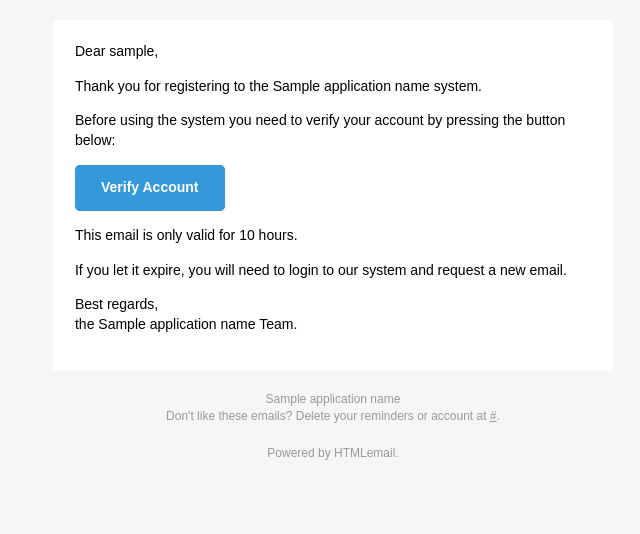
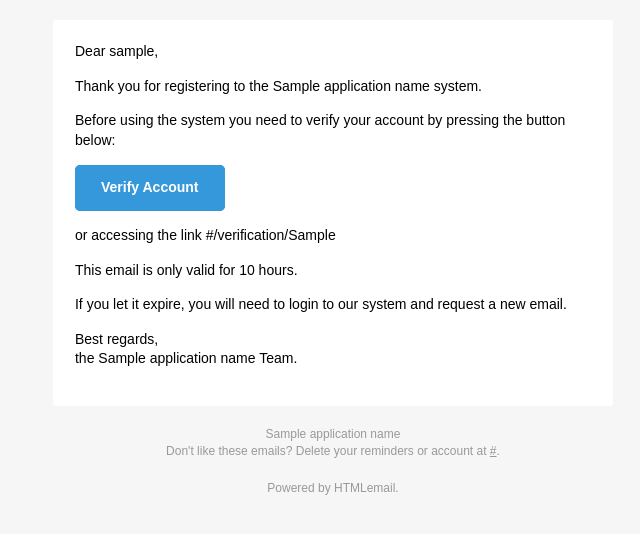
Before and after one commit to correia55/localShowReminder, a Flask app: template templates/verification_email.html in a window 1280 px wide. Shown: the top 534 px of the page, without its empty margins (307-947 px from the left). Run offline with Flask 2, Linux system fonts and the light colour scheme; the template is opened without the code that fills it: most values are stand-ins (such as "Sample title", 1, 10 or a date in 2020); parts of the project's set-up code (start-up, migrations or seed data) failed here and were passed over.

Commit message:
Changed verification_email.html

```diff
--- a/templates/verification_email.html
+++ b/templates/verification_email.html
@@ -15,7 +15,7 @@
     <table border="0" cellpadding="0" cellspacing="0">
     <tbody>
     <tr>
-    <td> <a href="{{ application_link }}/verify?verification_token={{ verification_token }}" target="_blank">Verify Account</a> </td>
+    <td> <a href="{{ application_link }}/verification/{{ verification_token }}" target="_blank">Verify Account</a> </td>
     </tr>
     </tbody>
     </table>
@@ -23,6 +23,7 @@
     </tr>
     </tbody>
     </table>
+    <p>or accessing the link {{ application_link }}/verification/{{ verification_token }}<p>
     <p>This email is only valid for {{ verification_hours }} hours.</p>
     <p>If you let it expire, you will need to login to our system and request a new email.</p>
     <p>Best regards,<br>
```
